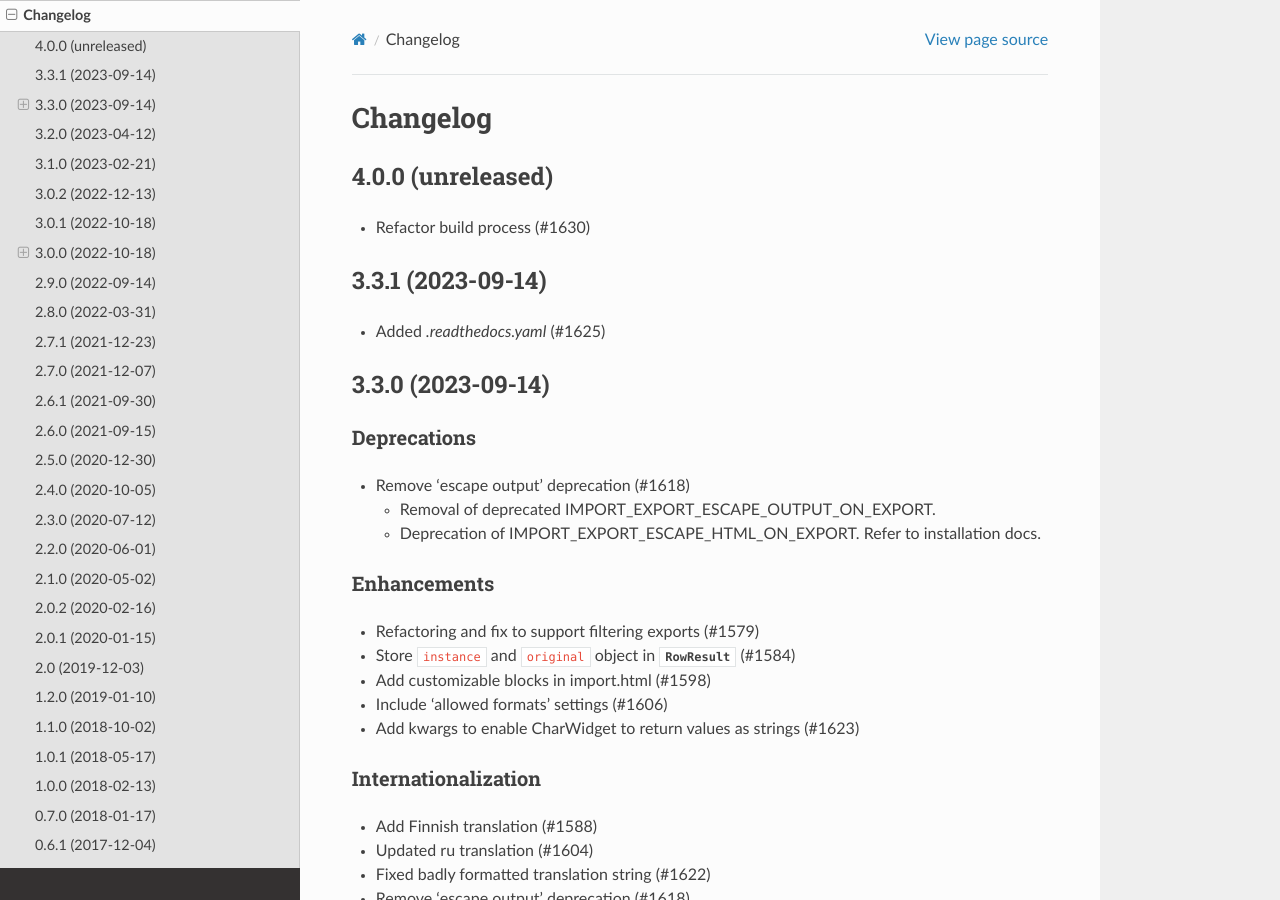
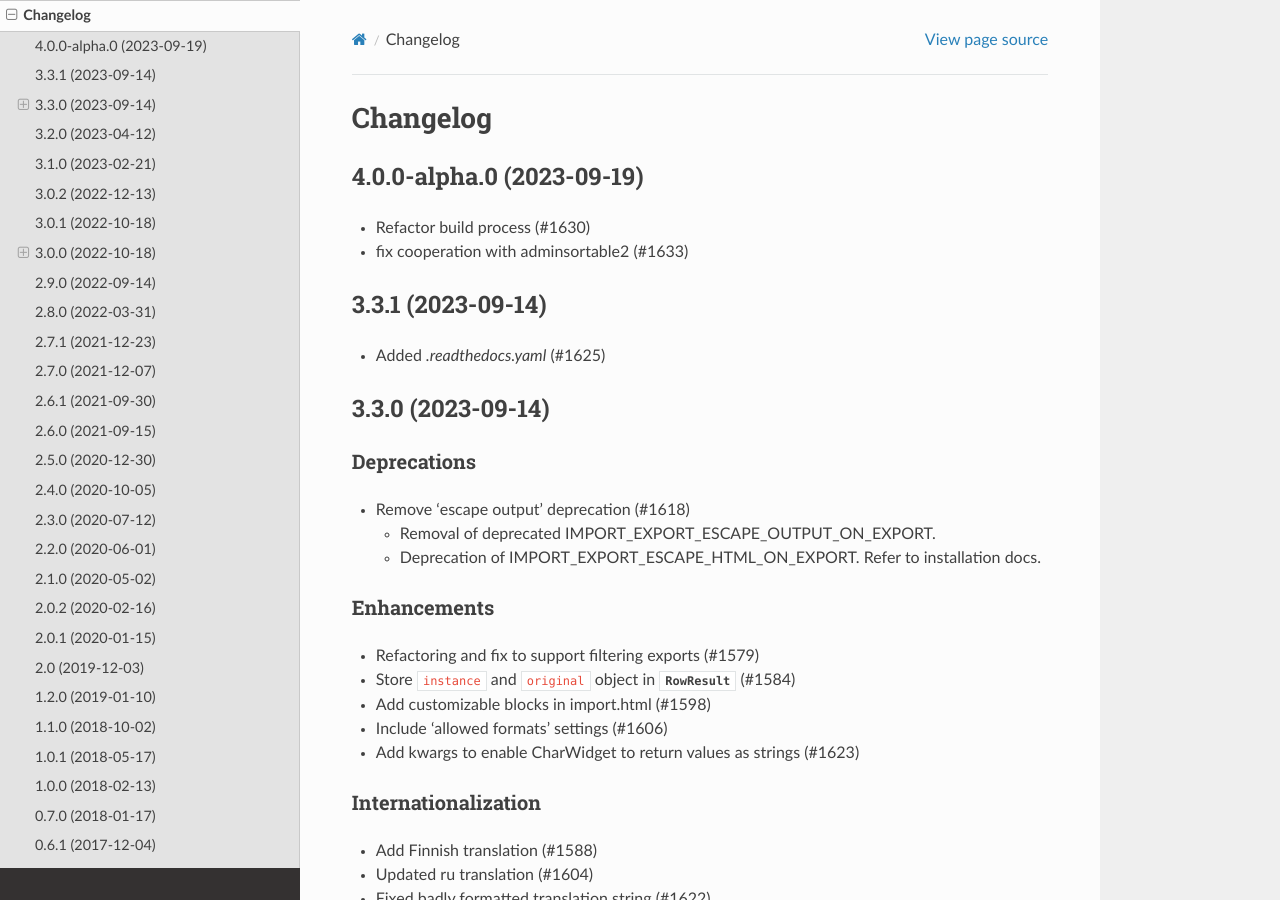
Before and after one commit to django-import-export/django-import-export, a Sphinx documentation site: the page built from docs/changelog.rst, in a window 1280 px wide and 900 px high. Built offline with Sphinx 7.4.7 and the Read the Docs theme 2.0.0, drawn with Linux system fonts in a browser that asks for light colours; pages that are not in the unit, such as notebooks, are missing from menus; the version number could not be read and is left out.

Commit message:
updated changelog

```diff
--- a/docs/changelog.rst
+++ b/docs/changelog.rst
@@ -1,10 +1,11 @@
 Changelog
 =========
 
-4.0.0 (unreleased)
+4.0.0-alpha.0 (2023-09-19)
 ------------------
 
 - Refactor build process (#1630)
+- fix cooperation with adminsortable2 (#1633)
 
 
 3.3.1 (2023-09-14)
```
